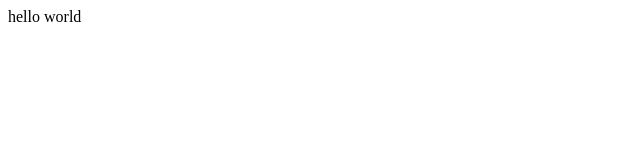
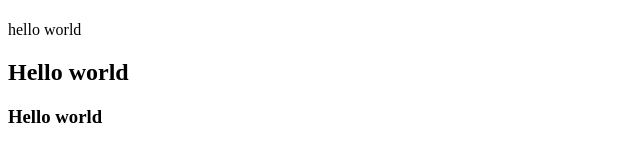
Before and after one commit to Studentldeveloper/Studentldeveloper.github.io, a plain HTML site: page page1/index.html in a window 1280 px wide. Shown: the whole page, without its empty margins (0-640 px from the left). Drawn offline with Linux system fonts and the light colour scheme.

Commit message:
new files

```diff
--- a/page1/index.html
+++ b/page1/index.html
@@ -6,6 +6,9 @@
     <title>Document</title>
 </head>
 <body>
-    hello world
+    <h1></h1>hello world</h1>
+    <h2>Hello world</h2>
+    <h3>Hello world</h3>
+    <img scr="porsche.jpg">
 </body>
 </html>
```
Also changed, not shown: page1/porsche.jpg (added).
